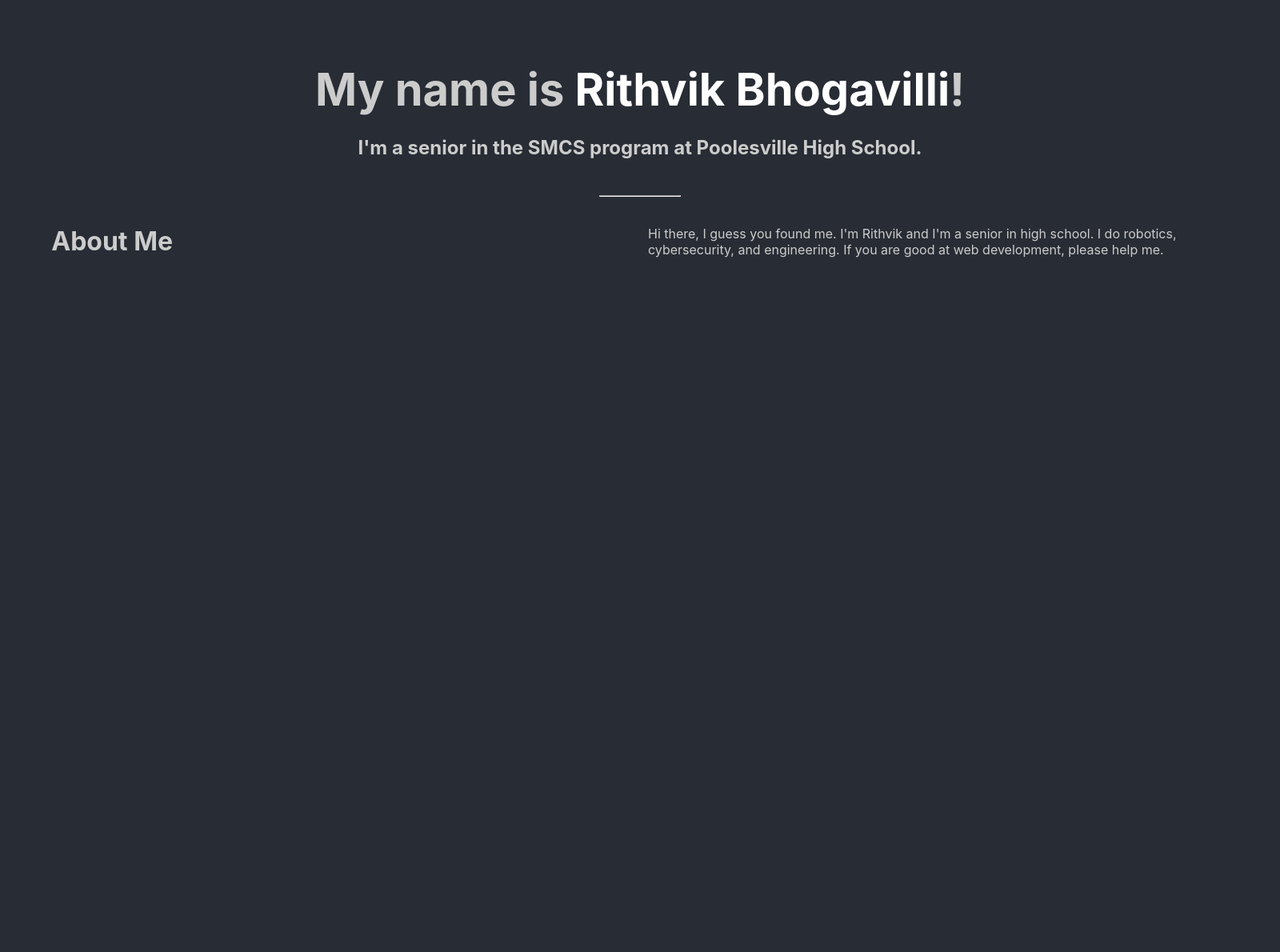
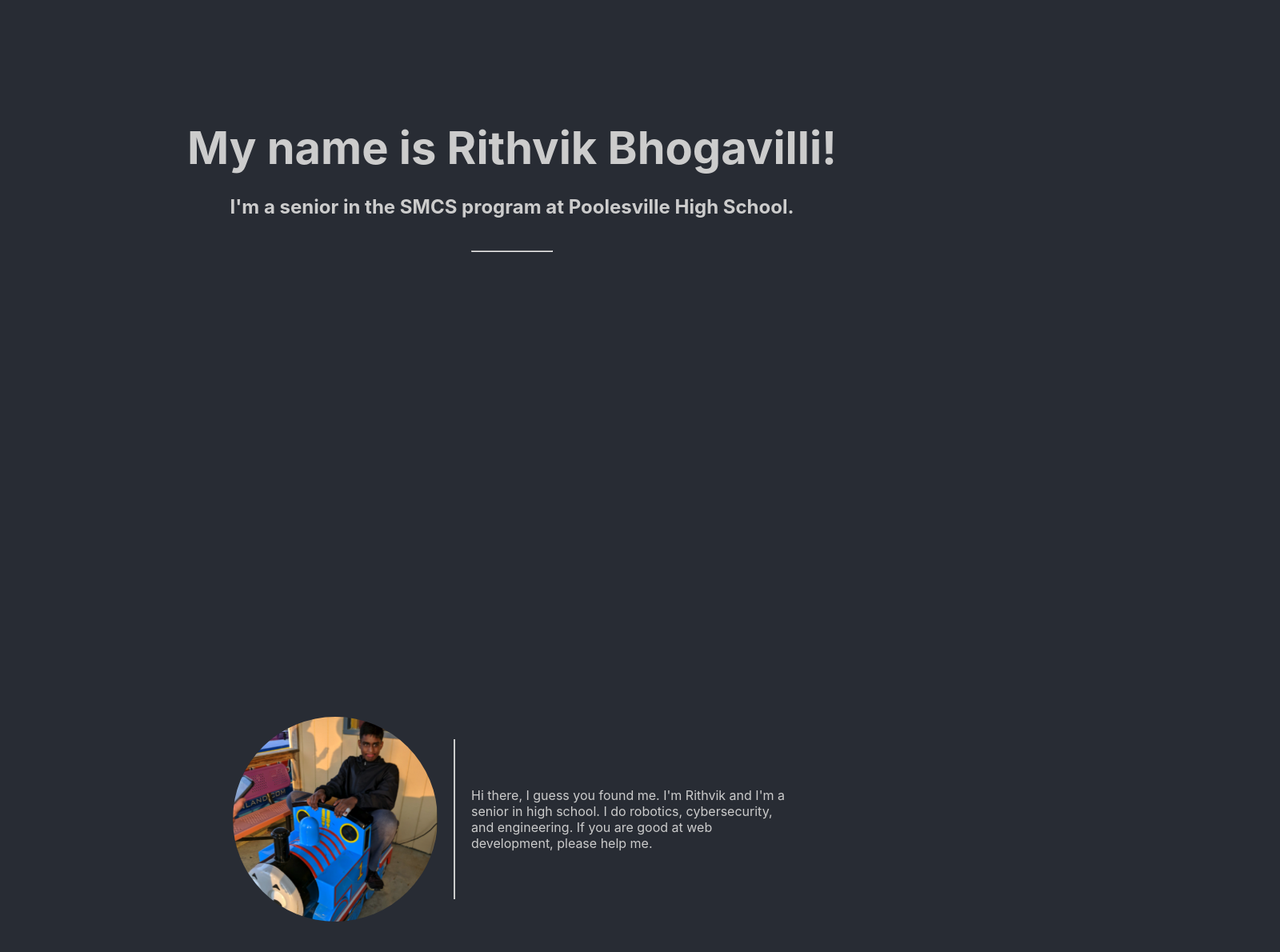
Before and after one commit to rbhog/rbhog.github.io, a React (Create React App) app: page / in a window 1280 px wide. Shown: the part 184-1374 px from the top of the page at 80% size, 1600 px wide, since content can reach past the window. Before the commit the page ends 800 px from the top, so only its background shows below. Built offline with nearby package versions, Linux system fonts and the light colour scheme.

Commit message:
god save the queen

```diff
--- a/src/App.js
+++ b/src/App.js
@@ -2,15 +2,27 @@ import './App.scss';
 
 function App() {
   return (
-    <div class="wrapper flex">
-      <div class="intro flex">
+    <div class="wrapper">
+      <div class="intro">
         <h1>My name is <div class="name">Rithvik Bhogavilli</div>!</h1>
         <h2>I'm a senior in the SMCS program at Poolesville High School.</h2>
+        <hr width="100rem"/>
       </div>
-      <hr width="100rem"/>
       <div class="about">
-        <h1>About Me</h1>
-        <p>Hi there, I guess you found me. I'm Rithvik and I'm a senior in high school. I do robotics, cybersecurity, and engineering. If you are good at web development, please help me.</p>
+        <div class="about_face">
+          <img
+            style={{
+              borderRadius: "50%",
+              width: "256px",
+              height: "256px",
+              objectFit: "cover"
+            }}
+            src="/tomas.png"></img>
+        </div>
+        <div class="about_splitter"></div>
+        <div class="about_blurb">
+          <p>Hi there, I guess you found me. I'm Rithvik and I'm a senior in high school. I do robotics, cybersecurity, and engineering. If you are good at web development, please help me.</p>
+        </div>
       </div>
     </div>
   );
--- a/src/App.scss
+++ b/src/App.scss
@@ -8,24 +8,21 @@ body {
     background-color: #{$bg-color};
     color:#{$font-color};
 
-    justify-content: center;
-    margin: auto;
-    width: 100rem;
-    height: 100vh;
-    display: flex;
-	flex-direction: column;
-	align-items: center;
 }
 
 .intro .name {
     display: inline-flex;
-    color: #{$name-color};
+    color: #{$font-color};
 }
 
 .intro {
-    width: 100%;
+    display: flex;
+	flex-direction: column;
     margin: auto;
-    min-height: 80%
+    min-height: 100vh;
+    justify-content: center;
+    align-items: center;
+
 }
 
 .intro h1 {
@@ -39,8 +36,7 @@ body {
 
 .wrapper {
     width: 100%;
-    max-width: 96rem;
-    height: 80%;
+    height: 100vh;
 }
 
 .flex {
@@ -61,25 +57,29 @@ hr {
     display: flex;
     flex-direction: row;
     justify-content: center;
+    justify-items: center;
     align-items: center;
     width: 100%;
+    min-height: 100vh;
+    gap: 20px;
 }
 
-.about > div {
-    display: table-cell;
+.about_blurb {
+    display: flex;
+    flex-direction: column;
+    align-items: flex-start;
+    max-width: 400px;
 }
 
-.about h1 {
-    width: 50%;
-    margin: 5px;
+.about_splitter {
+    background-color: #ccc;
+    width: 2px;
+    height: 25vh;
 }
 
-.about p {
-    width: 50%;
-    margin-left: 10px;
+.about_face {
+    display: flex;
+    flex-direction: column;
+    align-items: flex-end;
+    max-width: 50vw;
 }
-
-// .divider {
-//     border-left: 1px solid;
-//     margin: 10px;
-// }
```
Also changed, not shown: public/tomas.png (added), 1 other file (tests, documents, lock files or other folders).
